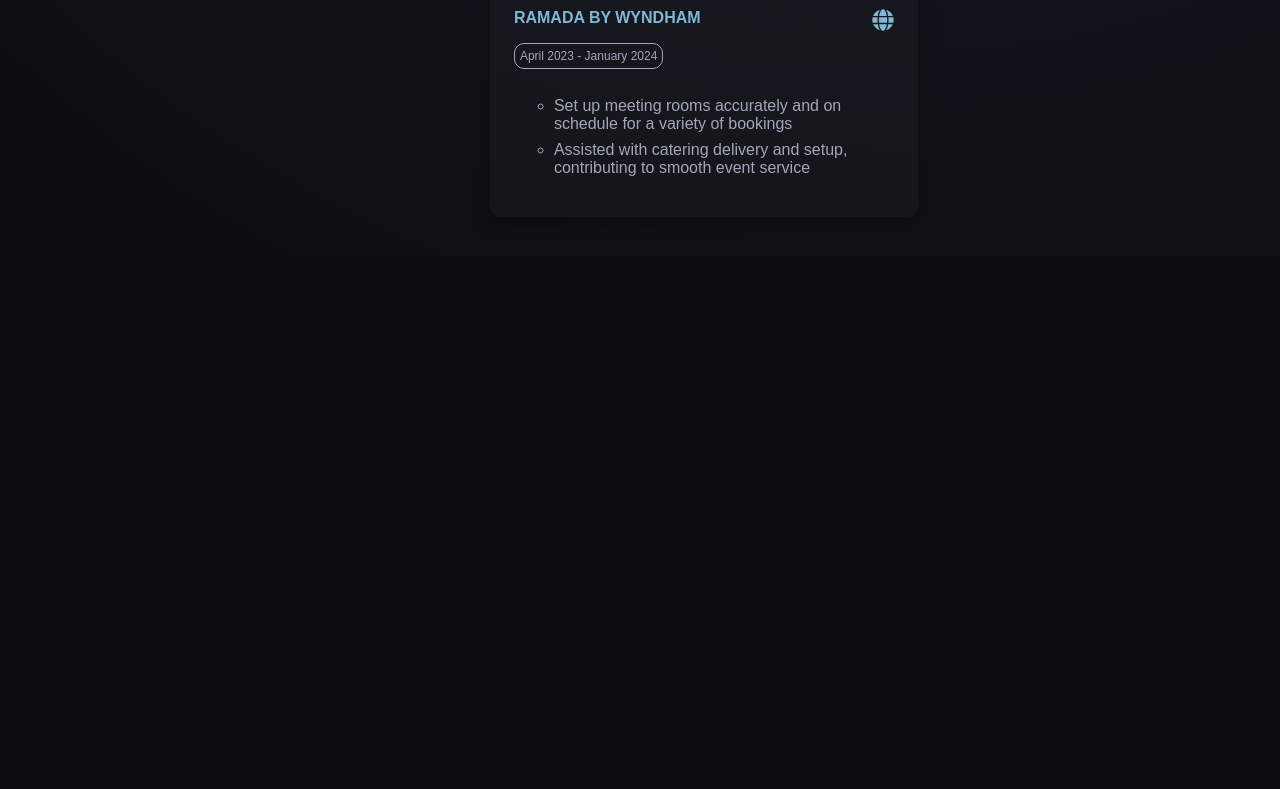
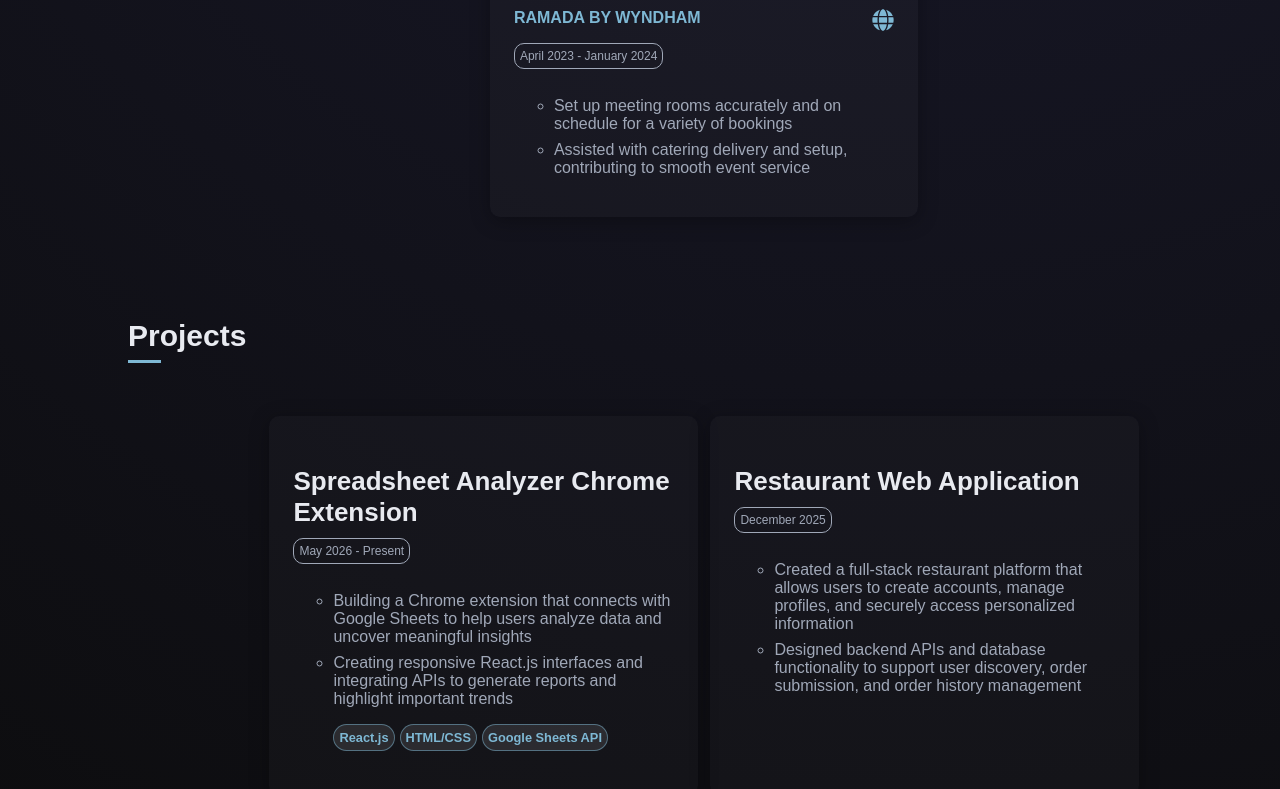
Before and after one commit to damiankakkarjohnson/website-portfolio, a React (Vite) app: page / in a window 1280 px wide. Shown: the part 1380-2169 px from the top of the page. Before the commit the page ends 1636 px from the top, so only its background shows below. Built offline with nearby package versions, Linux system fonts and the light colour scheme; a web font is replaced by a local one.

Commit message:
Added projects section  - Added a couple projects  - Styled projects section

```diff
--- a/src/App.jsx
+++ b/src/App.jsx
@@ -1,6 +1,7 @@
 import NavBar from './NavBar.jsx'
 import Intro from './Intro.jsx'
 import Experience from './Experience.jsx';
+import Projects from './Projects.jsx';
 
 function App() {
 
@@ -9,6 +10,7 @@
       <NavBar/>
       <Intro/>
       <Experience/>
+      <Projects/>
     </>
   );
 }
--- /dev/null
+++ b/src/Projects.jsx
@@ -0,0 +1,40 @@
+
+function Projects() {
+
+    return (
+        <div id="projects">
+            <h2>Projects</h2>
+
+            <br/>
+
+            <div id="projectEntries">
+                <div className="projectEntry">
+                    <h3>Spreadsheet Analyzer Chrome Extension</h3>
+                    <p className="projectTime">May 2026 - Present</p>
+                    <br/>
+                    <ul>
+                        <li>Building a Chrome extension that connects with Google Sheets to help users analyze data and uncover meaningful insights</li>
+                        <li>Creating responsive React.js interfaces and integrating APIs to generate reports and highlight important trends</li>
+                    </ul>
+                    <ul className="projectTechStack">
+                        <li>React.js</li>
+                        <li>HTML/CSS</li>
+                        <li>Google Sheets API</li>
+                    </ul>
+                </div>
+
+                <div className="projectEntry">
+                    <h3>Restaurant Web Application</h3>
+                    <p className="projectTime">December 2025</p>
+                    <br/>
+                    <ul>
+                        <li>Created a full-stack restaurant platform that allows users to create accounts, manage profiles, and securely access personalized information</li>
+                        <li>Designed backend APIs and database functionality to support user discovery, order submission, and order history management</li>
+                    </ul>
+                </div>
+            </div>
+        </div>
+    );
+}
+
+export default Projects
--- a/src/css/index.css
+++ b/src/css/index.css
@@ -242,6 +242,16 @@
   font-size: clamp(28px, 4vw, 30px);
 }
 
+#experience h2::after {
+  content: '';
+  position: absolute;
+  bottom: -10px;
+  left: 0;
+  width: 22%;
+  height: 3px;
+  background: #7eb8d4;
+}
+
 #experience h3 {
   font-size: clamp(28px, 4vw, 30px);
   margin-bottom: 0;
@@ -252,16 +262,6 @@
   margin-top: 10px;
   margin-bottom: 0;
   color: #7eb8d4;
-}
-
-#experience h2::after {
-  content: '';
-  position: absolute;
-  bottom: -10px;
-  left: 0;
-  width: 22%;
-  height: 3px;
-  background: #7eb8d4;
 }
 
 .experienceTime {
@@ -342,3 +342,113 @@
 }
 
 /*-----------------------------------------------------------------------------------------------------*/
+
+
+
+/*------------------------------------------ Projects Styles ------------------------------------------*/
+
+#projects {
+  font-family: 'Raleway', sans-serif;
+  color: #e8eaf0;
+  padding-left: clamp(5vw, 10vw, 20vw);
+  padding-top: clamp(1vw, 3vw, 5vw);
+}
+
+#projects h2 {
+  position: relative;
+  display: inline-block;
+  font-size: clamp(28px, 4vw, 30px);
+}
+
+#projects h2::after {
+  content: '';
+  position: absolute;
+  bottom: -10px;
+  left: 0;
+  width: 28%;
+  height: 3px;
+  background: #7eb8d4;
+}
+
+#projects h3 {
+  font-size: clamp(24px, 3vw, 26px);
+  margin-bottom: 0;
+}
+
+.projectTime {
+  font-size: clamp(10px, 1vw, 12px);
+  margin-top: 10px;
+  color: #a0a8b8;
+  display: inline-block;
+  border: 1px solid rgba(255, 255, 255, 0.1);
+  border-radius: 10px;
+  padding: 5px 5px;
+  border-color: #a0a8b8;
+}
+
+.projectTechStack {
+  display: flex;
+  font-weight: bold;
+  gap: 5px;
+  list-style: none !important;
+  font-size: clamp(12px, 1vw, 14px);
+}
+
+.projectTechStack li {
+  color: #7eb8d4 !important;
+  border: 1px solid rgba(126, 184, 212, 0.5);
+  border-radius: 999px;
+  padding: 5px 5px;
+  transition: color 0.2s;
+  background: rgba(255, 255, 255, 0.1);
+}
+
+.projectEntry {
+  display: inline-block;
+  padding: 1.5rem;
+  width: 33%;
+  border-radius: 10px;
+  position: relative;
+  box-shadow: 0 4px 20px rgba(0, 0, 0, 0.3);
+  background: rgba(255, 255, 255, 0.02)
+}
+
+.projectEntry::before {
+  content: '';
+  position: absolute;
+  inset: 0;
+  border-radius: 10px;
+  border: 2px solid rgba(126, 184, 212, 0.1);
+  background: rgba(126, 184, 212, 0.05);
+  clip-path: inset(0 100% 0 0);
+  transition: clip-path 0.4s ease;
+}
+
+.projectEntry:hover::before {
+  clip-path: inset(0 0% 0 0);
+}
+
+.projectEntry ul {
+  list-style: circle;
+}
+
+.projectEntry li {
+  margin-bottom: 8px;
+  color: #a0a8b8;
+}
+
+@media (max-width: 768px) {
+  .projectEntry {
+    width: 80%;
+  }
+}
+
+#projectEntries {
+  display: flex;
+  justify-content: center;
+  flex-wrap: wrap;
+  gap: 1vw;
+  padding: 3vw 0;
+}
+
+/*-----------------------------------------------------------------------------------------------------*/
```
